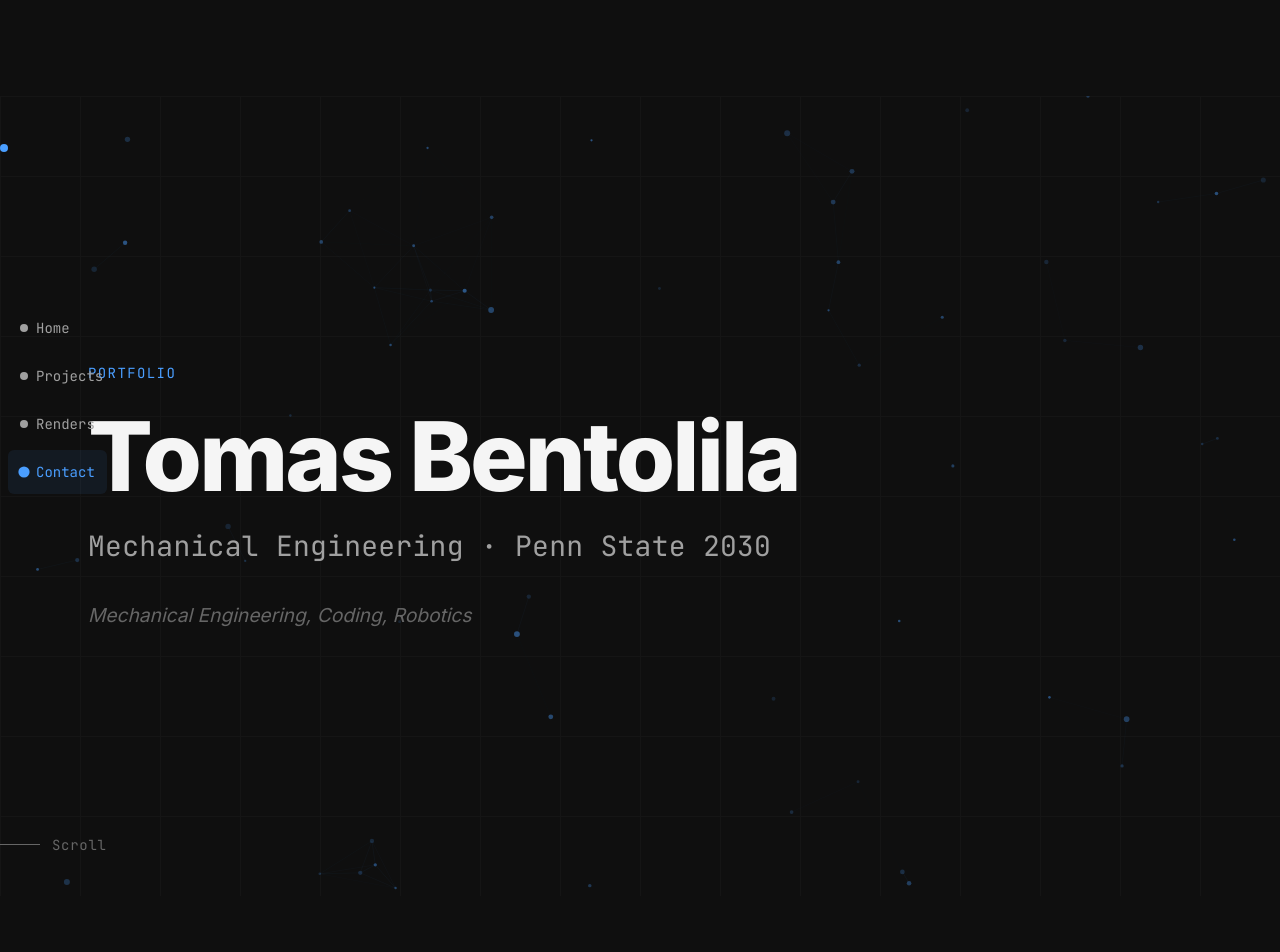
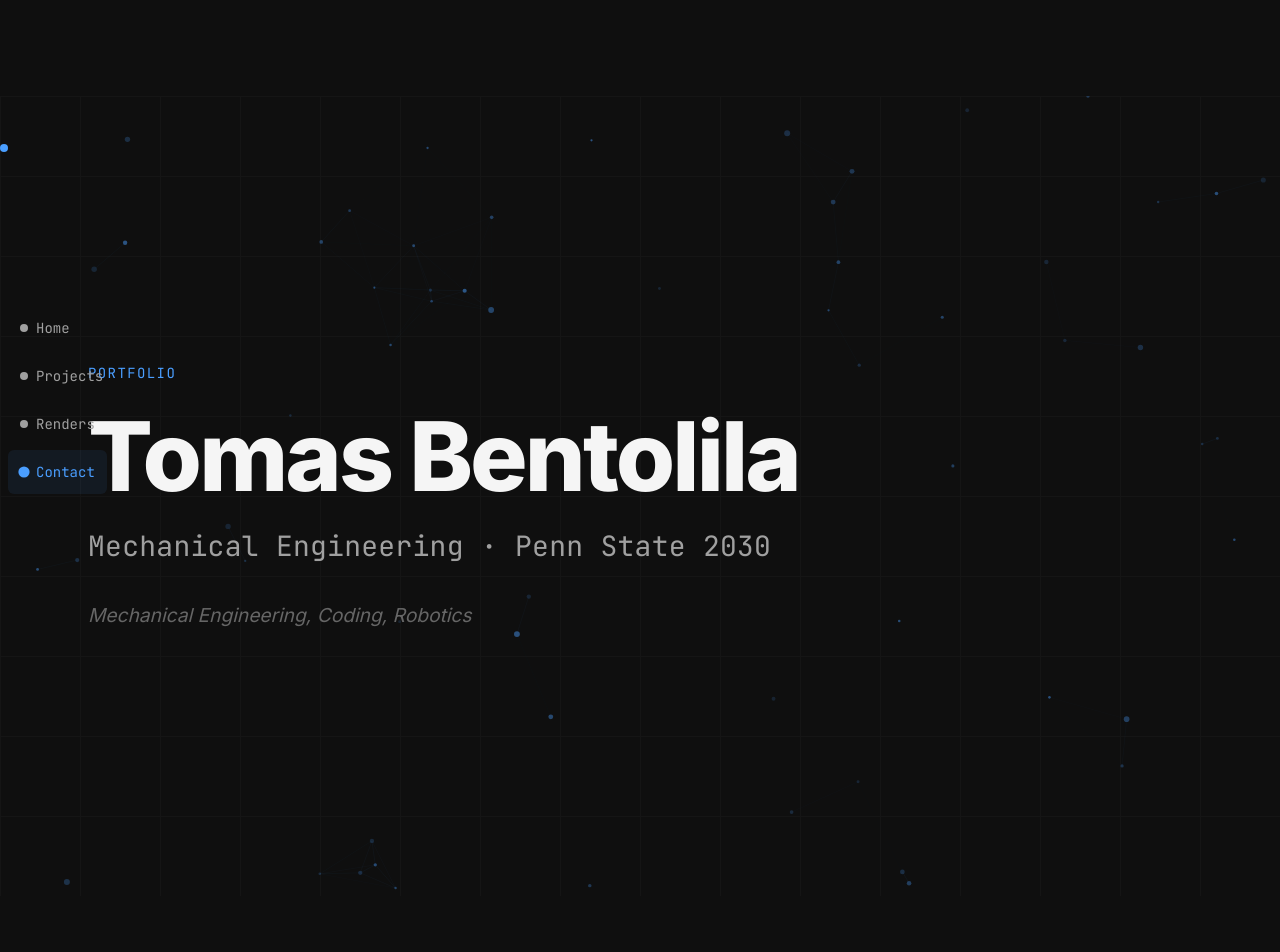
Before and after one commit to Doctorpizza357/doctorpizza357.github.io, a React (Vite) app: page /#contact in a window 1280 px wide. Shown: the top 952 px of the page. Built offline with nearby package versions, Linux system fonts and the light colour scheme.

Commit message:
Remove scroll indicator from HeroSection

```diff
--- a/src/components/sections/HeroSection.tsx
+++ b/src/components/sections/HeroSection.tsx
@@ -33,12 +33,6 @@ function HeroSection({ name, tagline, visualElement }: HeroSectionProps) {
             <div className={styles.visualElement}>{visualElement}</div>
           )}
         </header>
-
-        {/* Scroll indicator */}
-        <div className={styles.scrollIndicator} aria-hidden="true">
-          <span className={styles.scrollLine} />
-          <span className={styles.scrollLabel}>Scroll</span>
-        </div>
       </div>
     </SectionWrapper>
   );
```
